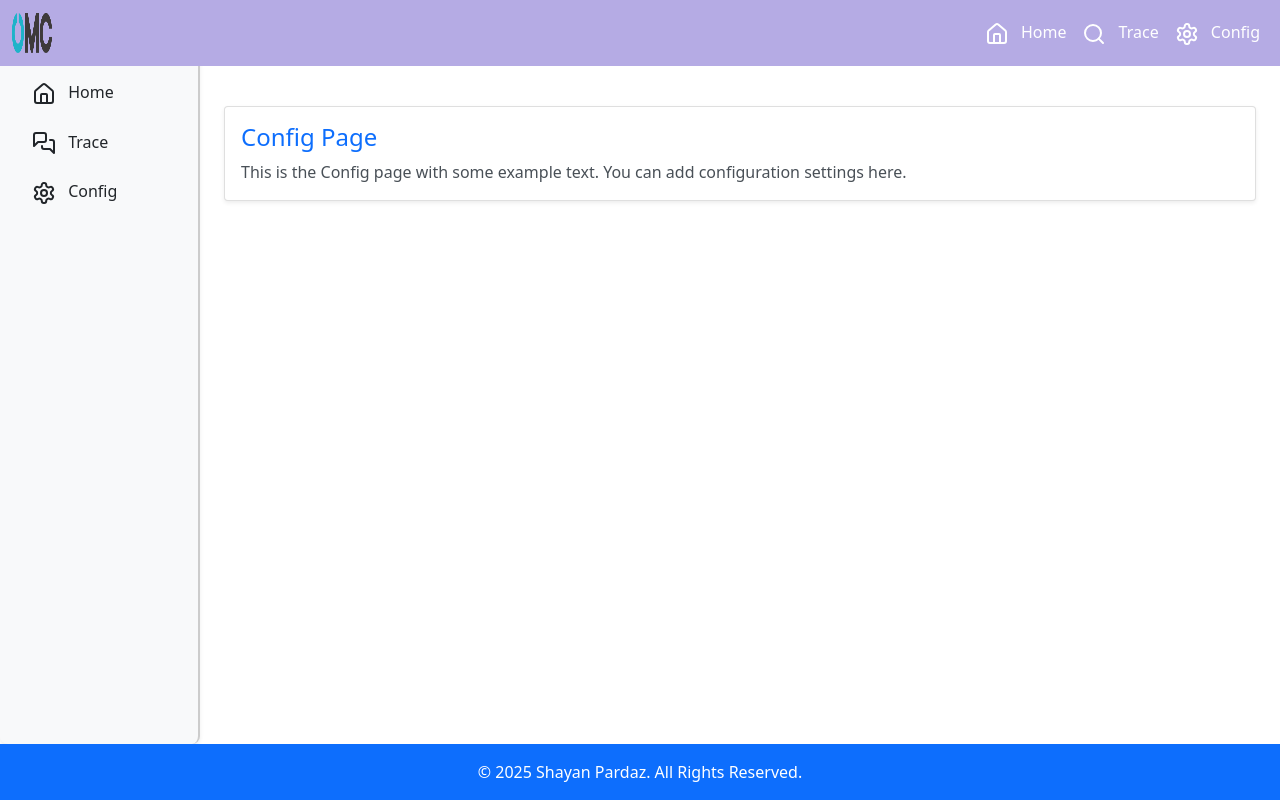
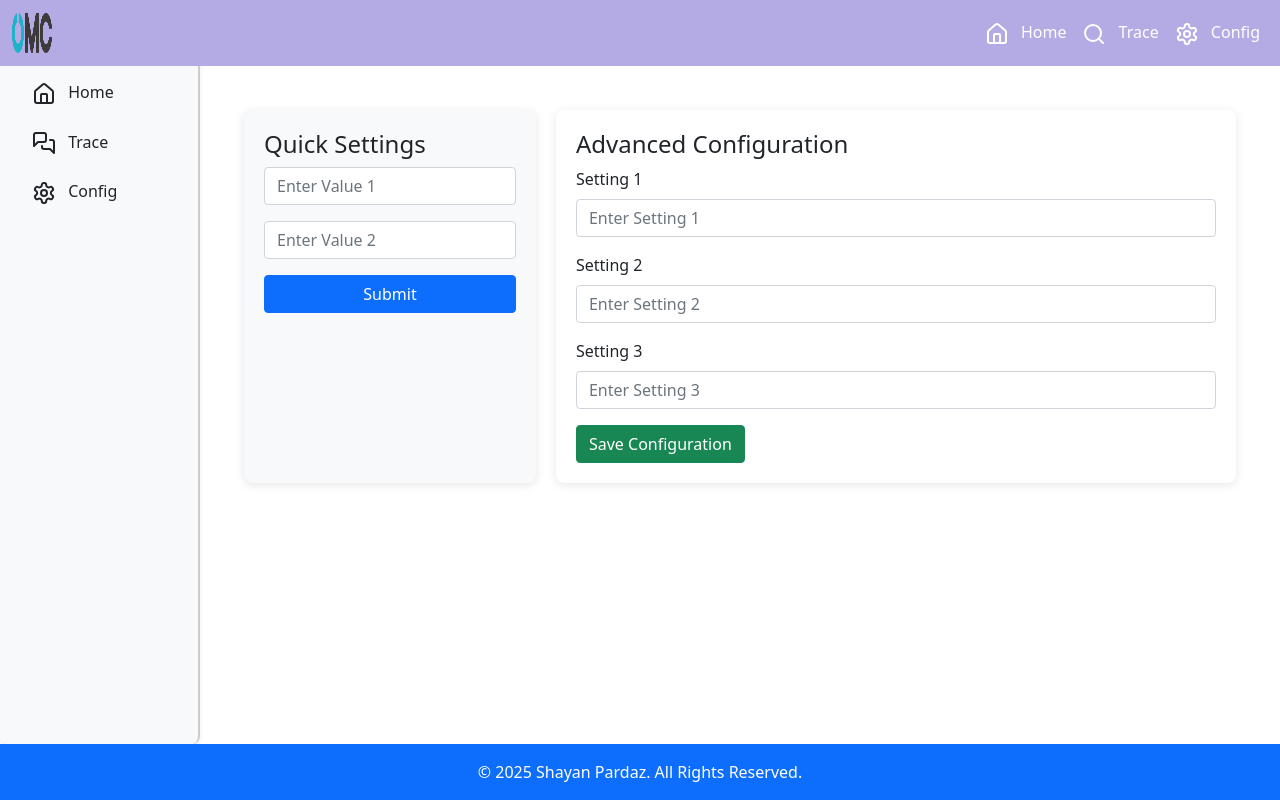
Before and after one commit to majiddarvishan/tracer, a React (Create React App) app: page /config in a window 1280 px wide. Built offline with nearby package versions, Linux system fonts and the light colour scheme.

Commit message:
Add config css

```diff
--- /dev/null
+++ b/src/assets/css/Config.css
@@ -0,0 +1,33 @@
+.config-container {
+    display: flex;
+    gap: 20px;
+    padding: 20px;
+  }
+
+  /* Left Panel */
+  .config-left {
+    width: 30%;
+    background-color: #f8f9fa;
+    padding: 20px;
+    border-radius: 8px;
+    box-shadow: 0 2px 10px rgba(0, 0, 0, 0.1);
+  }
+
+  /* Right Panel */
+  .config-right {
+    width: 70%;
+    background-color: white;
+    padding: 20px;
+    border-radius: 8px;
+    box-shadow: 0 2px 10px rgba(0, 0, 0, 0.1);
+  }
+
+  /* Responsive Design */
+  @media (max-width: 768px) {
+    .config-container {
+      flex-direction: column;
+    }
+    .config-left, .config-right {
+      width: 100%;
+    }
+  }
--- a/src/components/Config.js
+++ b/src/components/Config.js
@@ -1,15 +1,35 @@
 import React from 'react';
+import '../assets/css/Config.css';
 
 const Config = () => {
   return (
-    <div className="mt-3">
-      <div className="card shadow-sm">
-        <div className="card-body">
-          <h2 className="card-title">Config Page</h2>
-          <p className="card-text">
-            This is the Config page with some example text. You can add configuration settings here.
-          </p>
-        </div>
+    <div className="config-container">
+      {/* Left Panel - Inputs & Submit Button */}
+      <div className="config-left">
+        <h4>Quick Settings</h4>
+        <input type="text" className="form-control mb-3" placeholder="Enter Value 1" />
+        <input type="text" className="form-control mb-3" placeholder="Enter Value 2" />
+        <button className="btn btn-primary w-100">Submit</button>
+      </div>
+
+      {/* Right Panel - Full Form */}
+      <div className="config-right">
+        <h4>Advanced Configuration</h4>
+        <form>
+          <div className="mb-3">
+            <label className="form-label">Setting 1</label>
+            <input type="text" className="form-control" placeholder="Enter Setting 1" />
+          </div>
+          <div className="mb-3">
+            <label className="form-label">Setting 2</label>
+            <input type="text" className="form-control" placeholder="Enter Setting 2" />
+          </div>
+          <div className="mb-3">
+            <label className="form-label">Setting 3</label>
+            <input type="text" className="form-control" placeholder="Enter Setting 3" />
+          </div>
+          <button type="submit" className="btn btn-success">Save Configuration</button>
+        </form>
       </div>
     </div>
   );
```
